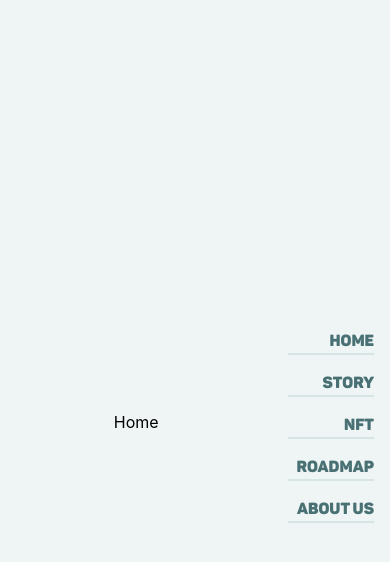
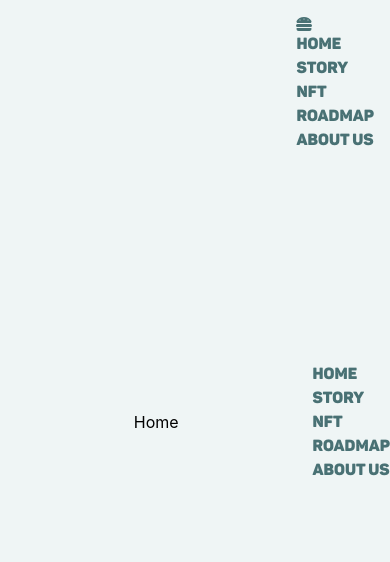
Before and after one commit to cStralpt/debalance-nft, a Next.js app: page / in a window 390 px wide. Shown: the top 562 px of the page. Built offline with nearby package versions, Linux system fonts and the light colour scheme.

Commit message:
add responsive UI for many device dimension for: section story section roadmap

```diff
--- a/Components/RoadMapTimeLine.jsx
+++ b/Components/RoadMapTimeLine.jsx
@@ -1,18 +1,20 @@
 export const RoadmapTimeLine = ({ data }) => {
   let isEven = false;
   return data.map((d, key) => (
-    <div className="roadmap-time-line-container grid grid-cols-2" key={key}>
+    <div className="roadmap-time-line-container grid lg:grid-cols-2" key={key}>
       <section
         className={`basis-1/2 w-full h-full py-4 flex flex-col ${
-          isEven ? "order-2 items-start" : "order-1 items-end"
-        }`}
+          isEven ? "lg:order-2 lg:items-start" : "lg:order-1 lg:items-end"
+        }
+        border-dashed lg:w-full sm:w-fit w-full sm:ml-auto sm:mr-auto border-l-4 lg:border-l-0
+        ${!isEven && "lg:border-r-4"} `}
       >
         <div className="roadmap-heading border-b-4 border-[#EB6440] relative px-20">
           <h2 className="text-2xl">Juli - September Q3</h2>
           <span
-            className={`roadmap-bullet-shape flex w-[30px] h-[30px] absolute bg-[#EB6440] rounded-full -bottom-4 -${
-              isEven ? "left" : "right"
-            }-4`}
+            className={`roadmap-bullet-shape flex w-[30px] h-[30px]  absolute bg-[#EB6440] rounded-full -bottom-4 ${
+              isEven ? "md:-left-4" : "md:-right-4 lg:left-auto"
+            } -left-4`}
           ></span>
         </div>
         <div className="roadmap-contents border-4 border-[#EB6440] p-4  m-4 rounded-3xl mt-12 w-fit">
@@ -21,16 +23,16 @@ export const RoadmapTimeLine = ({ data }) => {
               <div
                 className={`flex bg-[#D6E4E5] p-1 w-fit m${
                   isEven ? "r" : "l"
-                }-auto items-center rounded-full p${isEven ? "r" : "l"}-6`}
+                }-auto items-center rounded-full p${isEven ? "r" : "l"}-6 `}
                 key={key}
               >
-                <span className={`${isEven ? "order-2" : "order-1"}`}>
+                <span className={`${isEven ? "lg:order-2 lg:pr-4" : "lg:order-1 lg:pl-4 lg:pr-0"} order-2 pr-4`}>
                   10% pcs BETA sale offering and soft launching
                 </span>
                 <li
                   className={`bg-[#D6E4E5] p-1 w-fit m-auto ${
-                    isEven ? "order-1" : "order-2"
-                  }`}
+                    isEven ? "lg:order-1" : "lg:order-2"
+                  } order-1`}
                 ></li>
               </div>
             ))}
@@ -38,9 +40,11 @@ export const RoadmapTimeLine = ({ data }) => {
         </div>
       </section>
       <section
-        className={`basis-1/2 border-l-4 border-dashed border-[#D6E4E5] w-full h-full p-4 ${
-          isEven ? "order-1" : "order-2"
-        } `}
+        className={`basis-1/2 ${
+          isEven && "lg:border-r-4"
+        } border-dashed border-[#D6E4E5] w-full h-full p-4 ${
+          isEven ? "lg:order-1" : "lg:order-2"
+        } hidden lg:block`}
       ></section>
       {(() => {
         console.log(isEven ? "even" : "odd");
--- /dev/null
+++ b/Components/SideNavigation.jsx
@@ -0,0 +1,47 @@
+import React, { useState } from "react";
+import { FaHamburger } from "react-icons/fa";
+const SideNavigation = ({ navMenu }) => {
+  const [isHamburgerNav, setHamburgerNav] = useState(false);
+  return (
+    <aside className="border-4_ flex justify-center items-center lg:p-4 relative">
+      <div className="nav-container lg:flex flex-col gap-2 hidden">
+        {navMenu.map((d, i) => (
+          <a href={`#${d}`} key={i} className="relative group">
+            <nav className="p-2 pb-0 pr-0 text-[#497174] border-b-2 border-[#D6E4E5] text-right font-[PBCaps] hover:text-[#EB6440] transition-all">
+              {d}
+            </nav>
+
+            <span className="absolute flex group-hover:bg-[#EB6440] w-0 bottom-0 right-0 p-[1px] group-hover:w-full transition-all ease-out duration-75"></span>
+          </a>
+        ))}
+      </div>
+      <div
+        className={`lg:hidden flex absolute top-0 right-0 p-4 flex-col ${
+          isHamburgerNav && "bg-[#EFF5F5] h-full "
+        } transition-all duration-200 ease-linear`}
+      >
+        <span
+          className="burger-btn text-[#497174] text-2xl cursor-pointer hover:text-[#EB6440] transition duration-75 ml-auto ease-in peer ..."
+          onClick={() => {
+            setHamburgerNav(!isHamburgerNav);
+          }}
+        >
+          <FaHamburger />
+        </span>
+        <div className={`overflow-hidden ${isHamburgerNav ? "w-fit" : "w-0"}`}>
+          {navMenu.map((d, i) => (
+            <a href={`#${d}`} key={i} className="relative group shit">
+              <nav className="p-2 pb-0 pr-0 text-[#497174] border-b-2 border-[#D6E4E5] text-right font-[PBCaps] hover:text-[#EB6440] transition-all">
+                {d}
+              </nav>
+
+              <span className="absolute flex group-[.shit]-hover:bg-[#EB6440] w-0 bottom-0 right-0 p-[1px] group-[.shit]-hover:w-full transition-all ease-out duration-500"></span>
+            </a>
+          ))}
+        </div>
+      </div>
+    </aside>
+  );
+};
+
+export default SideNavigation;
--- a/package.json
+++ b/package.json
@@ -13,7 +13,8 @@
     "eslint-config-next": "13.0.4",
     "next": "13.0.4",
     "react": "18.2.0",
-    "react-dom": "18.2.0"
+    "react-dom": "18.2.0",
+    "react-icons": "^4.6.0"
   },
   "devDependencies": {
     "autoprefixer": "^10.4.13",
--- a/pages/index.js
+++ b/pages/index.js
@@ -1,6 +1,7 @@
 import Head from "next/head";
 import Image from "next/image";
 import { RoadmapTimeLine } from "../Components/RoadMapTimeLine";
+import SideNavigation from "../Components/SideNavigation";
 import styles from "../styles/Home.module.css";
 
 export const getServerSideProps = async (ctx) => {
@@ -20,7 +21,7 @@ export default function Home() {
         <link rel="icon" href="/favicon.ico" />
       </Head>
       <main className="flex flex-1 bg-[#EFF5F5]">
-        <div className="flex-1 border-4_ overflow-hidden overflow-y-auto_ h-[100vh] scroll-smooth border-green-500">
+        <div className="flex-1 border-4_ overflow-hidden h-[100vh] scroll-smooth border-green-500">
           <div className="sections-container flex flex-1 flex-col border-4_ border-orange-500 gap-4">
             <section
               id="Home"
@@ -30,14 +31,14 @@ export default function Home() {
             </section>
             <section
               id="Story"
-              className="h-screen border-4_ border-blue-500 grid place-items-center isolate"
+              className="h-screen border-4_ overflow-hidden overflow-y-auto border-blue-500 grid place-items-center isolate"
             >
-              <div className="home-content-container max-w-[1500px] flex">
-                <section className="basis-1/2 grow pl-4">
+              <div className="home-content-container lg:max-w-[90%] flex flex-wrap_ border-4_ relative">
+                <section className="md:basis-3/4 lg:basis-1/2 lg:grow pl-4 mix-blend-exclusion font-extrabold md:font-normal bg-gradient-to-r from-[#EB6440] to-[#497174] bg-clip-text text-transparent bg-opacity-50_">
                   <h1 className="text-6xl text-[#EB6440] font-[PBCaps]">
                     DeBalance NFT
                   </h1>
-                  <p className="text-lg text-[#497174] font-[VarelaR]">
+                  <p className="text-lg md:text-[#497174] font-[VarelaR]">
                     DeBalance NFT adalah koleksi NFT serial yang berjalan diatas
                     jaringan blockchain Algorand. Proyek merupakan bagian dari
                     mega proyek MANDALIKA SERIES, sebuah proyek yang di inisiasi
@@ -46,7 +47,7 @@ export default function Home() {
                     Lombok.
                   </p>
                   <br />
-                  <p>
+                  <p className="text-lg md:text-[#497174] font-[VarelaR] ">
                     Dalam proyek ini kami merilis 7500 karakter yang dirilis
                     sesuai volume berseri yang diwakili oleh karakter yang
                     berbeda beda. Setiap karakter diwakili oleh corak, warna,
@@ -57,7 +58,7 @@ export default function Home() {
                     terbatas (limited edition).
                   </p>
                 </section>
-                <section className="relative basis-1/3 z-[-1]">
+                <section className="md:relative absolute top-auto right-0 w-1/3 h-full bottom-auto md:block grow lg:grow-0 md:basis-1/3 z-[-1] basis-full">
                   <div className="nft-img-container overflow-hidden w-96 rounded-full absolute -top-60 -left-20">
                     <Image
                       src="/Images/NFTs/93.png"
@@ -96,29 +97,18 @@ export default function Home() {
               className="h-screen border-4_ border-blue-500 place-items-center isolate overflow-hidden overflow-y-auto scrollbar-thumb-[#497174] scrollbar-thin scrollbar-thumb-rounded-full scroll-smooth p-4 hover:scrollbar-thumb-[#EB6440] active:dscrollbar-thumb-[#D6E4E5]"
             >
               <div className="flex flex-1 gap-2 flex-col items-center">
-                <h1 className="text-8xl font-extrabold font-[VarelaR] text-center w-min text-[#497174]">
+                <h1 className="sm:text-8xl text-6xl font-extrabold font-[VarelaR] text-center w-min text-[#497174]">
                   DeBalance NFT 2023
                 </h1>
                 <div className="roadmap-container flex w-full flex-col">
-                  <RoadmapTimeLine data={[1, 2, 3]} />
+                  <RoadmapTimeLine data={[1, 2, 3, 5]} />
                 </div>
               </div>
             </section>
           </div>
         </div>
-        <aside className="border-4_ flex justify-center items-center p-4">
-          <div className="nav-container flex flex-col gap-2">
-            {navMenu.map((d, i) => (
-              <a href={`#${d}`} key={i} className="relative group">
-                <nav className="p-2 pb-0 pr-0 text-[#497174] border-b-2 border-[#D6E4E5] text-right font-[PBCaps] hover:text-[#EB6440] transition-all">
-                  {d}
-                </nav>
-
-                <span className="absolute flex group-hover:bg-[#EB6440] w-0 bottom-0 right-0 p-[1px] group-hover:w-full transition-all ease-out duration-500"></span>
-              </a>
-            ))}
-          </div>
-        </aside>
+        {/* side nav */}
+        <SideNavigation navMenu={navMenu} />
       </main>
       {/* <footer className="">just a footer</footer> */}
     </div>
```
Also changed, not shown: 1 other file (tests, documents, lock files or other folders).
